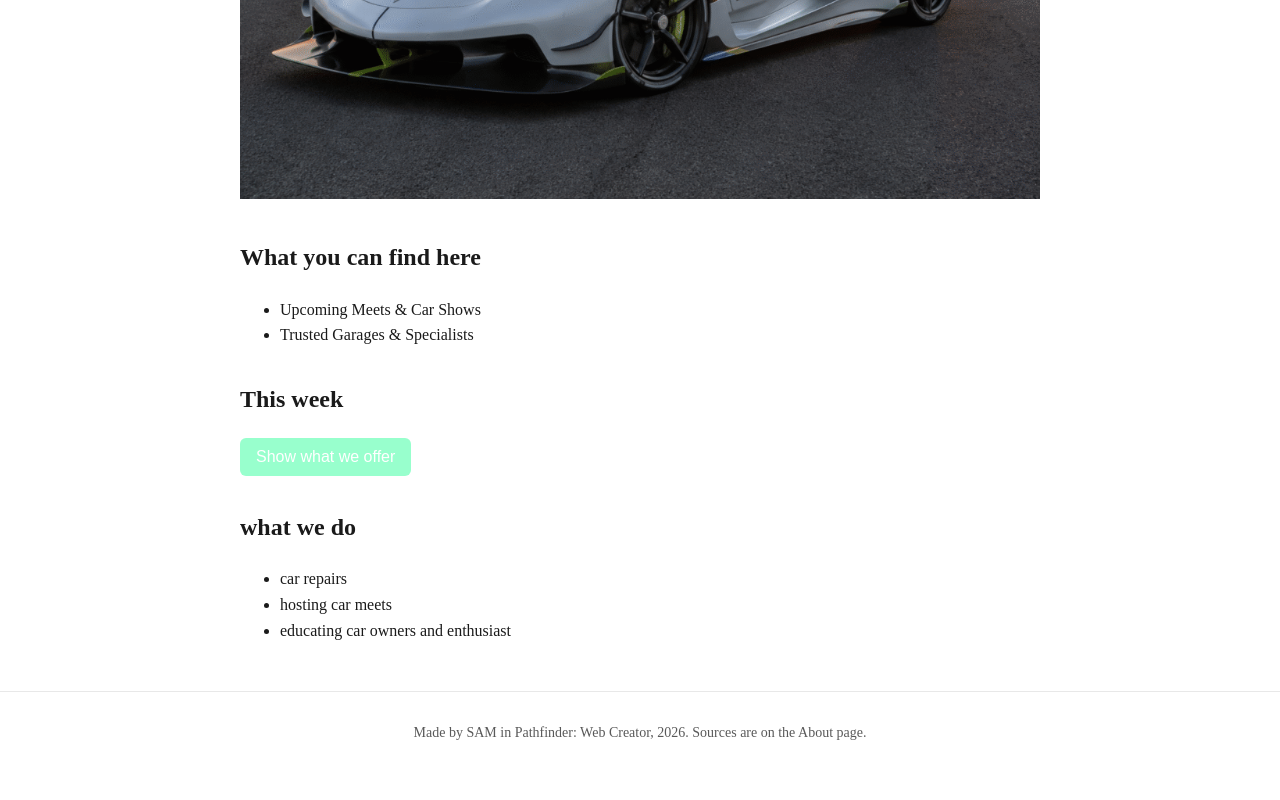
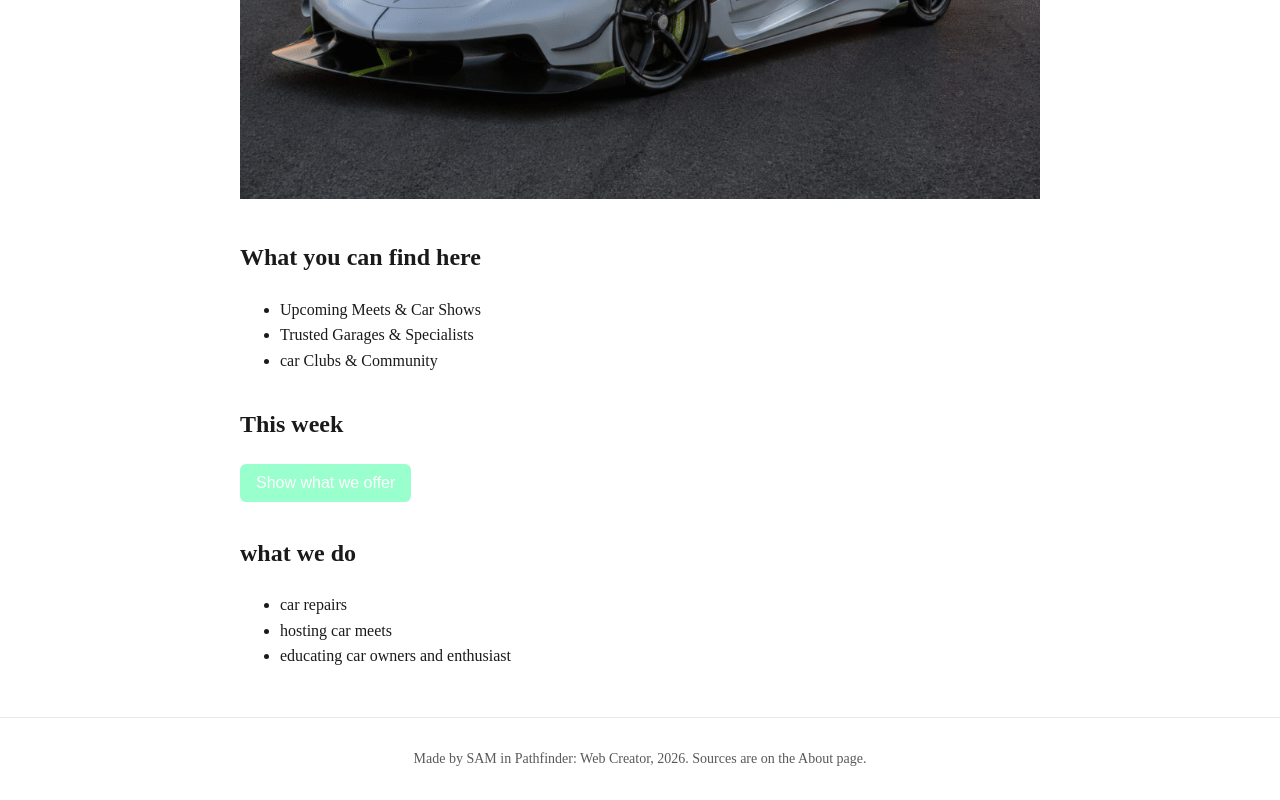
Before and after one commit to SAMTHEMASTER300/NOVA-, a plain HTML site: page index.html in a window 1280 px wide. Shown: the part 625-1425 px from the top of the page. Before the commit the page ends 1400 px from the top, so only its background shows below. Drawn offline with Linux system fonts and the light colour scheme.

Commit message:
list item restored

```diff
--- a/index.html
+++ b/index.html
@@ -31,7 +31,7 @@
       <ul>
         <li>Upcoming Meets & Car Shows</li>
         <li>Trusted Garages & Specialists</li>
-
+        <li>car Clubs & Community</li>
       </ul>
     </section>
 
```
